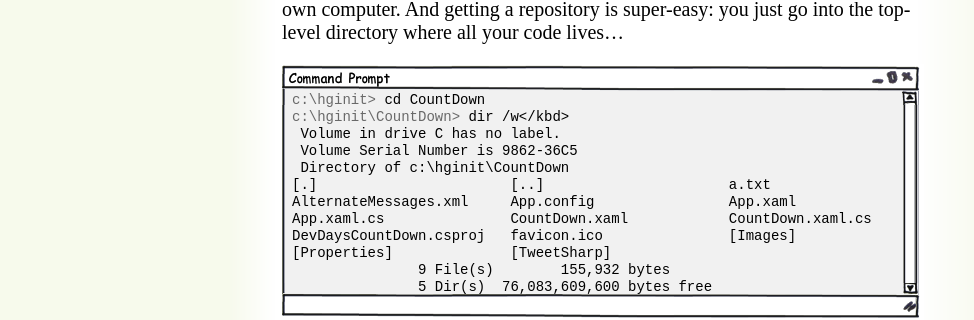
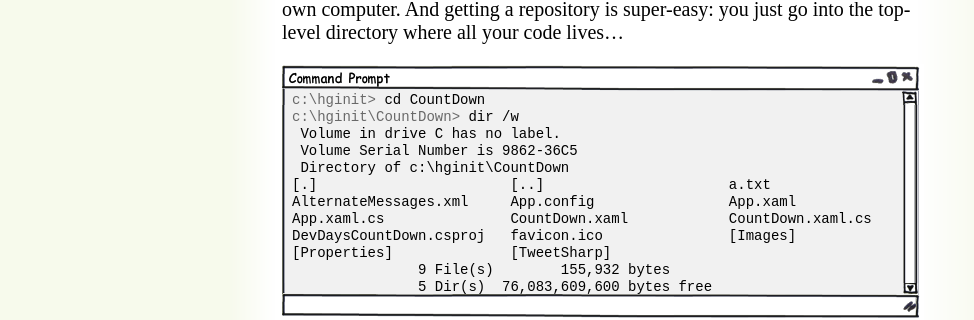
Before and after one commit to hginit/hginit.github.io, a Jekyll site: the page built from 01.md, in a window 1280 px wide and 900 px high, scrolled down 1643 px. Shown: the part 151-471 px from the top of the window, without its empty margins (28-1002 px from the left). Built offline with Jekyll 4.4.1, drawn with Linux system fonts in a browser that asks for light colours; some of the changed lines change nothing that is shown.

Commit message:
Fix another kbd

```diff
--- a/01.md
+++ b/01.md
@@ -62,7 +62,7 @@
 
 <pre><samp>
 <span class="prompt">c:\hginit> </span><kbd>cd CountDown</kbd>
-<span class="prompt">c:\hginit\CountDown> </span>dir /w</kbd>
+<span class="prompt">c:\hginit\CountDown> </span><kbd>dir /w</kbd>
  Volume in drive C has no label.
  Volume Serial Number is 9862-36C5
  Directory of c:\hginit\CountDown
```
